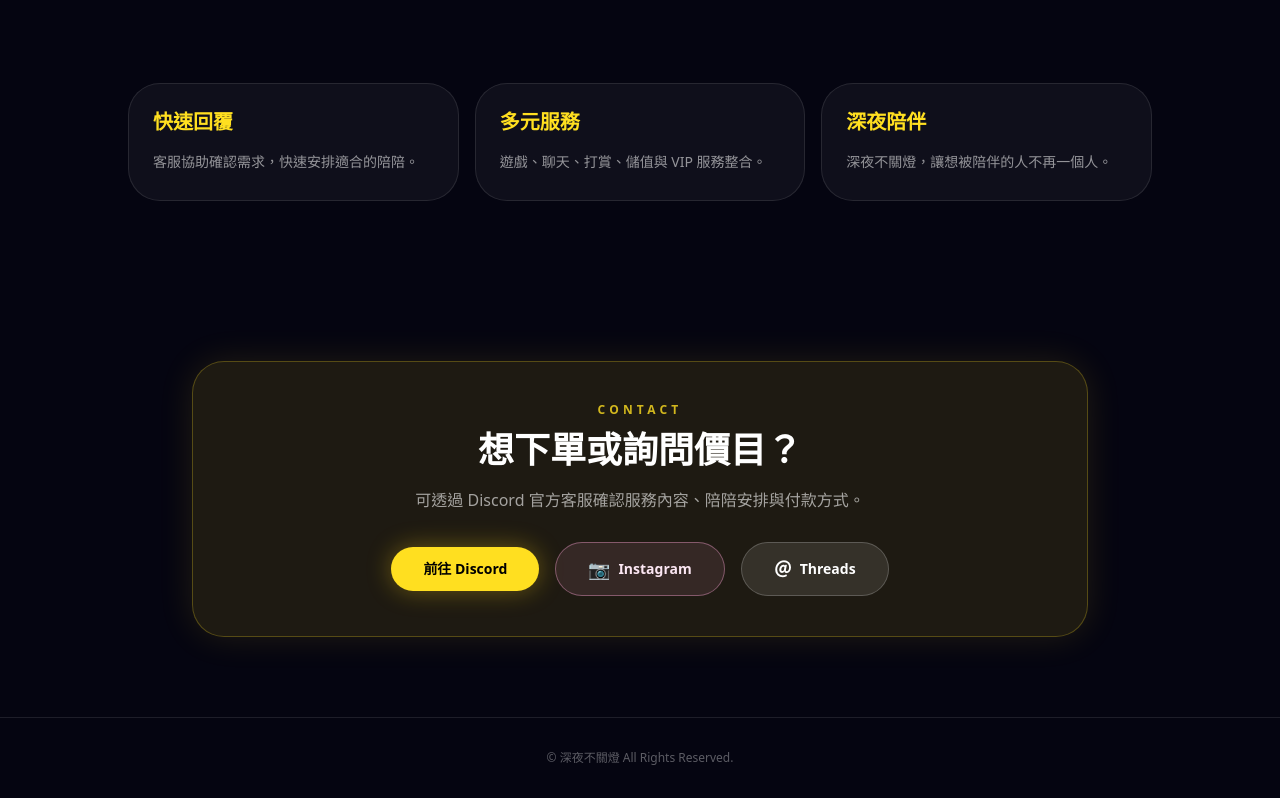
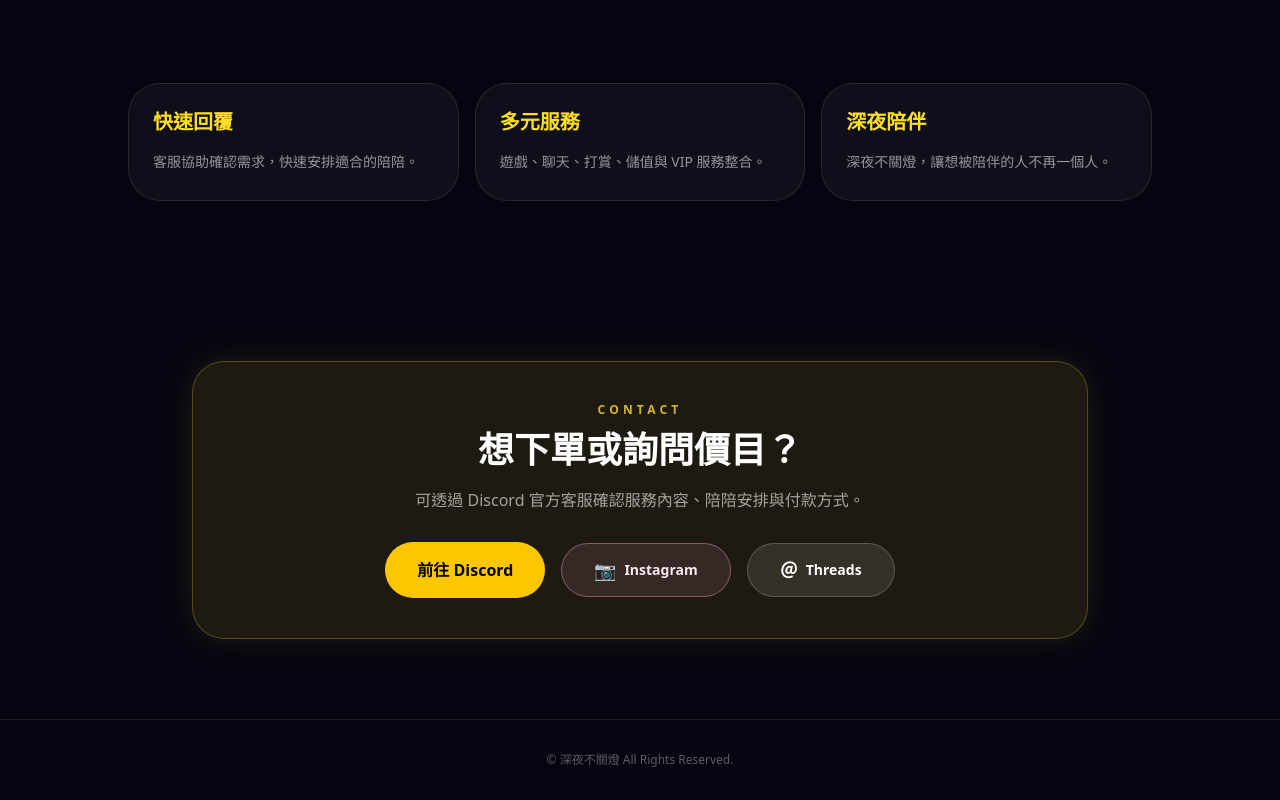
Before and after one commit to moxu09/wearestilllhere, a Next.js app: page / in a window 1280 px wide. Shown: the part 3033-3833 px from the top of the page. Built offline with nearby package versions, Linux system fonts and the light colour scheme.

Commit message:
縮小 detail 預約按鈕版面

```diff
--- a/app/page.tsx
+++ b/app/page.tsx
@@ -620,10 +620,12 @@ export default function HomePage() {
 
           <div className="mt-7 flex flex-col items-center justify-center gap-4 sm:flex-row">
           <a
-            href={discordUrl}
-            className="inline-flex w-full items-center justify-center rounded-full bg-yellow-300 px-8 py-3 text-sm font-black text-black shadow-[0_0_25px_rgba(250,204,21,0.35)] transition hover:-translate-y-1 hover:bg-yellow-200 sm:w-auto"
-          >
-           前往 Discord
+            href="https://discord.gg/tXNnXWMHbJ"
+            target="_blank"
+            rel="noopener noreferrer"
+            className="rounded-full bg-yellow-400 px-8 py-4 font-bold text-black"
+            >
+            前往 Discord
           </a>
 
           <a
```
